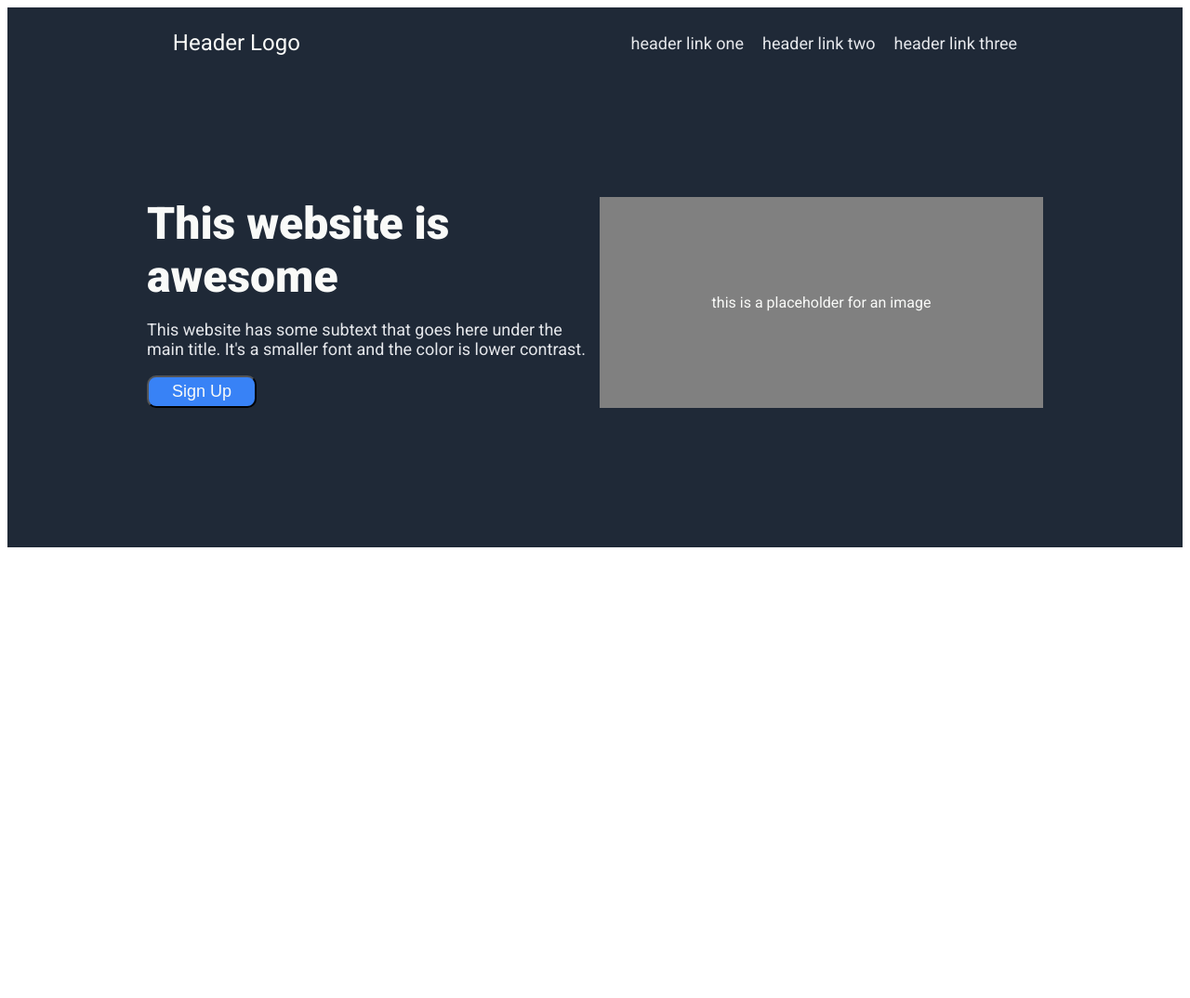
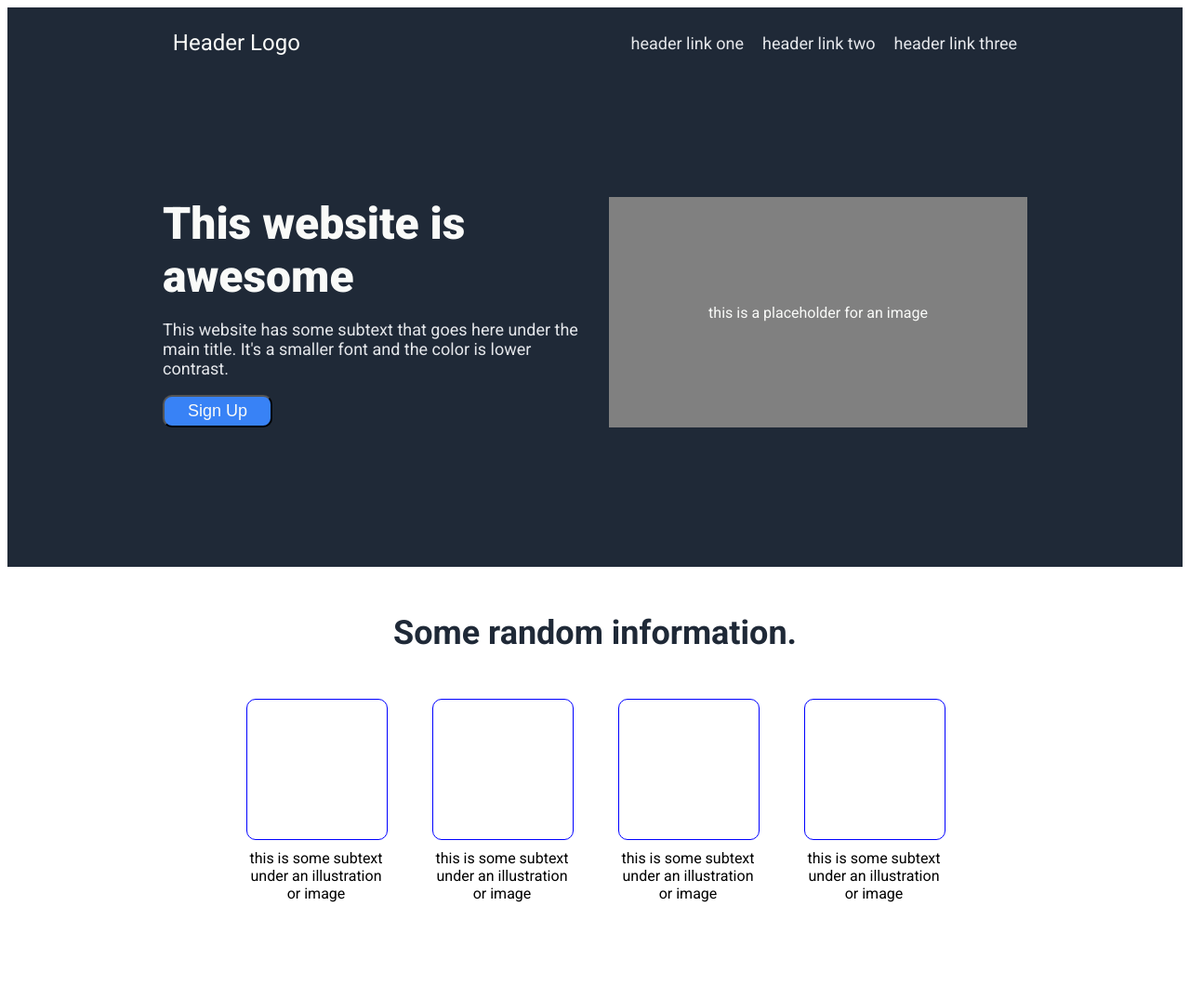
Before and after one commit to HaoQLe/odin-landing-page, a plain HTML site: page index.html in a window 1280 px wide. Shown: the whole page at 93% size. Before the commit the page ends 800 px from the top, so only its background shows below. Drawn offline with Linux system fonts and the light colour scheme.

Commit message:
Begin info section

```diff
--- a/index.html
+++ b/index.html
@@ -31,6 +31,26 @@
             this is a placeholder for an image
         </div>
     </div>
-    <div class="quote"></div>
+    <div class="info">
+        <div id="info-header">Some random information.</div>
+        <div class="image-container">
+            <div class="image-info">
+                <div class="empty-image"></div>
+                this is some subtext under an illustration or image
+            </div>
+            <div class="image-info">
+                <div class="empty-image"></div>
+                this is some subtext under an illustration or image
+            </div>
+            <div class="image-info">
+                <div class="empty-image"></div>
+                this is some subtext under an illustration or image
+            </div>
+            <div class="image-info">
+                <div class="empty-image"></div>
+                this is some subtext under an illustration or image
+            </div>
+        </div>
+    </div>
 </body>
 </html>
--- a/style.css
+++ b/style.css
@@ -26,8 +26,9 @@ body {
 .hero {
     display: flex;
     align-items: center;
+    justify-content: center;
     padding: 150px;
-    gap: 10px;
+    gap: 30px;
 }
 
 #hero-main {
@@ -41,11 +42,13 @@ body {
     flex-direction: column;
     flex: 1;
     justify-content: center;
+    max-width: 450px;
 }
 
 .hero-right {
     display: flex;
     flex: 1;
+    max-width: 450px;
     justify-content: center;
     align-items: center;
     align-self: stretch;
@@ -65,3 +68,34 @@ button {
     font-size: 18px;
     color: #e5e7eb;
 }
+
+#info-header {
+    text-align: center;
+    font-size: 36px;
+    font-weight: bolder;
+    color: #1f2937;
+    padding: 50px;
+}
+
+.image-container{
+    display: flex;
+    gap: 50px;
+    justify-content: center;
+    padding-bottom: 100px;
+}
+
+.image-info {
+    max-width: 150px;
+    text-align: center;
+    display: flex;
+    flex-direction: column;
+    justify-content: center;
+    gap: 10px;
+}
+
+.empty-image {
+    border: 1px solid blue;
+    border-radius: 10px;
+    height: 150px;
+    width: 150px;
+}
```
